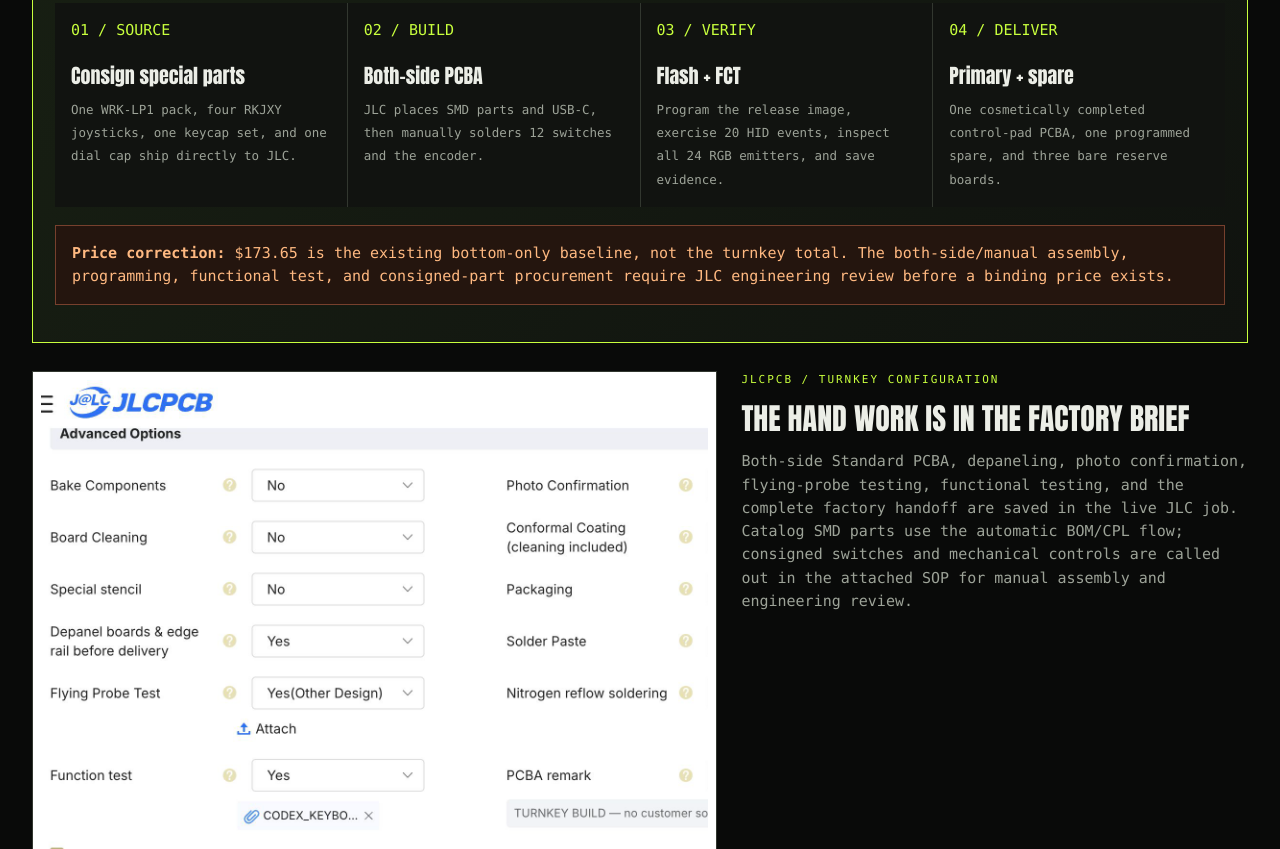
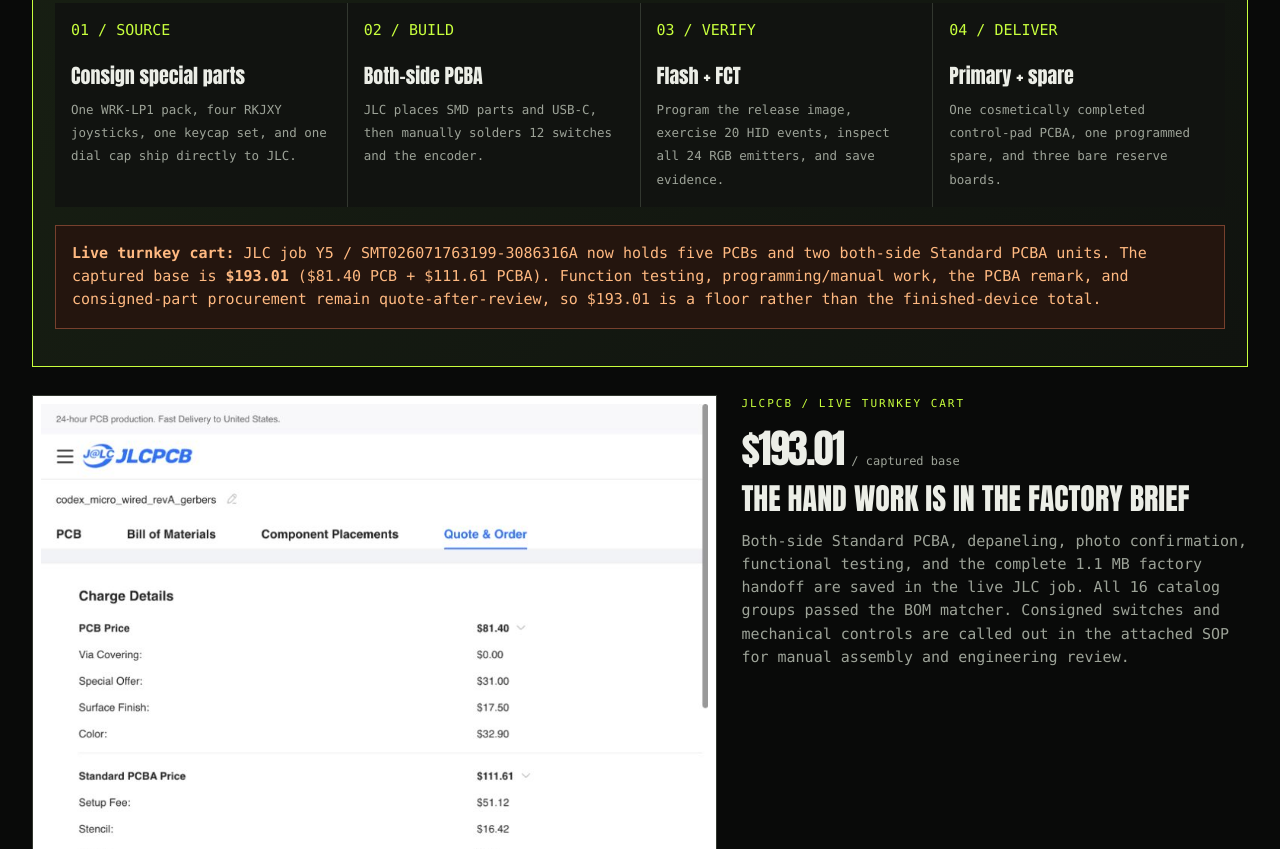
Before and after one commit to slopus/codex-keybored, a plain HTML site: page docs/index.html in a window 1280 px wide. Shown: the part 11151-12000 px from the top of the page. Drawn offline with Linux system fonts and the light colour scheme.

Commit message:
Add live turnkey JLC quote

```diff
--- a/docs/index.html
+++ b/docs/index.html
@@ -203,9 +203,9 @@
           <div class="turnkey-step"><span class="acid">03 / VERIFY</span><b>Flash + FCT</b><small>Program the release image, exercise 20 HID events, inspect all 24 RGB emitters, and save evidence.</small></div>
           <div class="turnkey-step"><span class="acid">04 / DELIVER</span><b>Primary + spare</b><small>One cosmetically completed control-pad PCBA, one programmed spare, and three bare reserve boards.</small></div>
         </div>
-        <p class="warning"><b>Price correction:</b> $173.65 is the existing bottom-only baseline, not the turnkey total. The both-side/manual assembly, programming, functional test, and consigned-part procurement require JLC engineering review before a binding price exists.</p>
+        <p class="warning"><b>Live turnkey cart:</b> JLC job Y5 / SMT026071763199-3086316A now holds five PCBs and two both-side Standard PCBA units. The captured base is <b>$193.01</b> ($81.40 PCB + $111.61 PCBA). Function testing, programming/manual work, the PCBA remark, and consigned-part procurement remain quote-after-review, so $193.01 is a floor rather than the finished-device total.</p>
       </div>
-      <div class="quote" style="margin-top:22px"><div class="quote-shot"><img src="assets/jlcpcb/turnkey_pcba_options.png" alt="JLCPCB turnkey assembly options with functional test and factory handoff attached"></div><div><div class="eyebrow">JLCPCB / turnkey configuration</div><h3 style="font:900 30px/1 var(--display);margin:16px 0">THE HAND WORK IS IN THE FACTORY BRIEF</h3><p class="muted">Both-side Standard PCBA, depaneling, photo confirmation, flying-probe testing, functional testing, and the complete factory handoff are saved in the live JLC job. Catalog SMD parts use the automatic BOM/CPL flow; consigned switches and mechanical controls are called out in the attached SOP for manual assembly and engineering review.</p></div></div>
+      <div class="quote" style="margin-top:22px"><div class="quote-shot"><img src="assets/jlcpcb/turnkey_quote_final.png" alt="JLCPCB both-side Standard PCBA charge details"><img src="assets/jlcpcb/turnkey_quote_total.png" alt="JLCPCB function-test and engineering-review quote items" style="margin-top:10px"></div><div><div class="eyebrow">JLCPCB / live turnkey cart</div><div class="price" style="margin:16px 0">$193.01 <small>/ captured base</small></div><h3 style="font:900 30px/1 var(--display);margin:16px 0">THE HAND WORK IS IN THE FACTORY BRIEF</h3><p class="muted">Both-side Standard PCBA, depaneling, photo confirmation, functional testing, and the complete 1.1 MB factory handoff are saved in the live JLC job. All 16 catalog groups passed the BOM matcher. Consigned switches and mechanical controls are called out in the attached SOP for manual assembly and engineering review.</p></div></div>
       <p class="callout"><b>Future Bluetooth compatibility:</b> housing and fasteners do not depend on the STM32F072. The lower volume and port keep-outs remain available for a replacement ESP32-S3/charging PCB, battery, and FFC; the current wired PCB remains a single monolithic board rather than a separate controller module.</p>
       <div class="quote" style="margin-top:32px"><div class="quote-shot"><img id="pcb-quote-image" src="assets/jlcpcb/pcba_final_total.png" alt="JLCPCB baseline PCBA quote"></div><div><div class="eyebrow">JLCPCB / baseline cart</div><div class="price" id="pcb-quote-price" style="margin:16px 0">$173.65 <small>/ partial baseline, before shipping</small></div><p class="muted" id="pcb-quote-note">PCB $81.40 + bottom-side Standard PCBA $92.25. This saved price verifies the six-layer board and 15/15 bottom-side groups, but it does not include turnkey specialty-part assembly or testing. Whole baseline cart: $347.21 merchandise + $29.69 shipping = <b>$376.90</b>. Do not treat that number as the final finished-device price.</p></div></div>
     </div></section>
```
Also changed, not shown: docs/assets/jlcpcb/turnkey_quote_final.png (added), docs/assets/jlcpcb/turnkey_quote_total.png (added), 4 other files.
